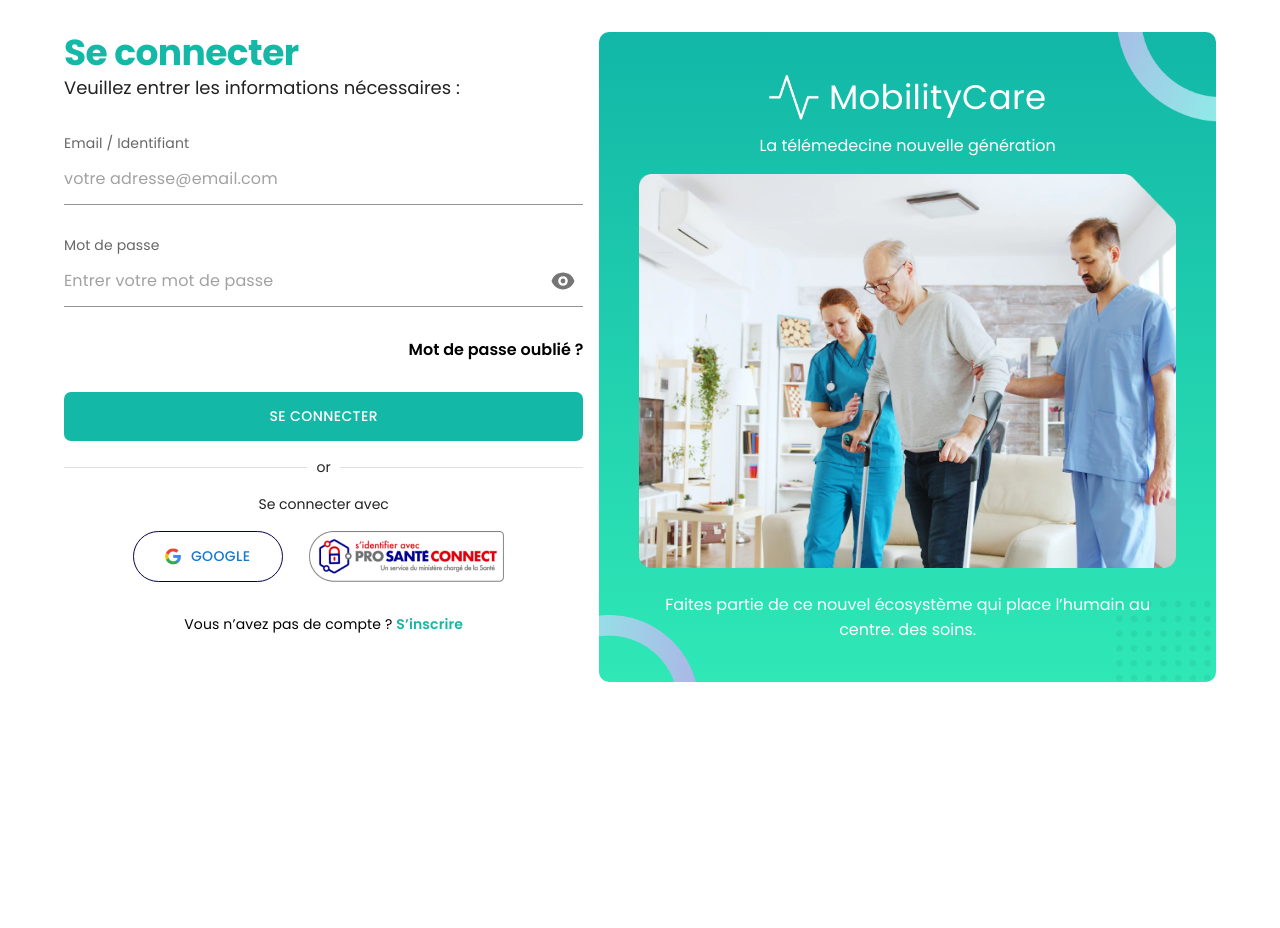
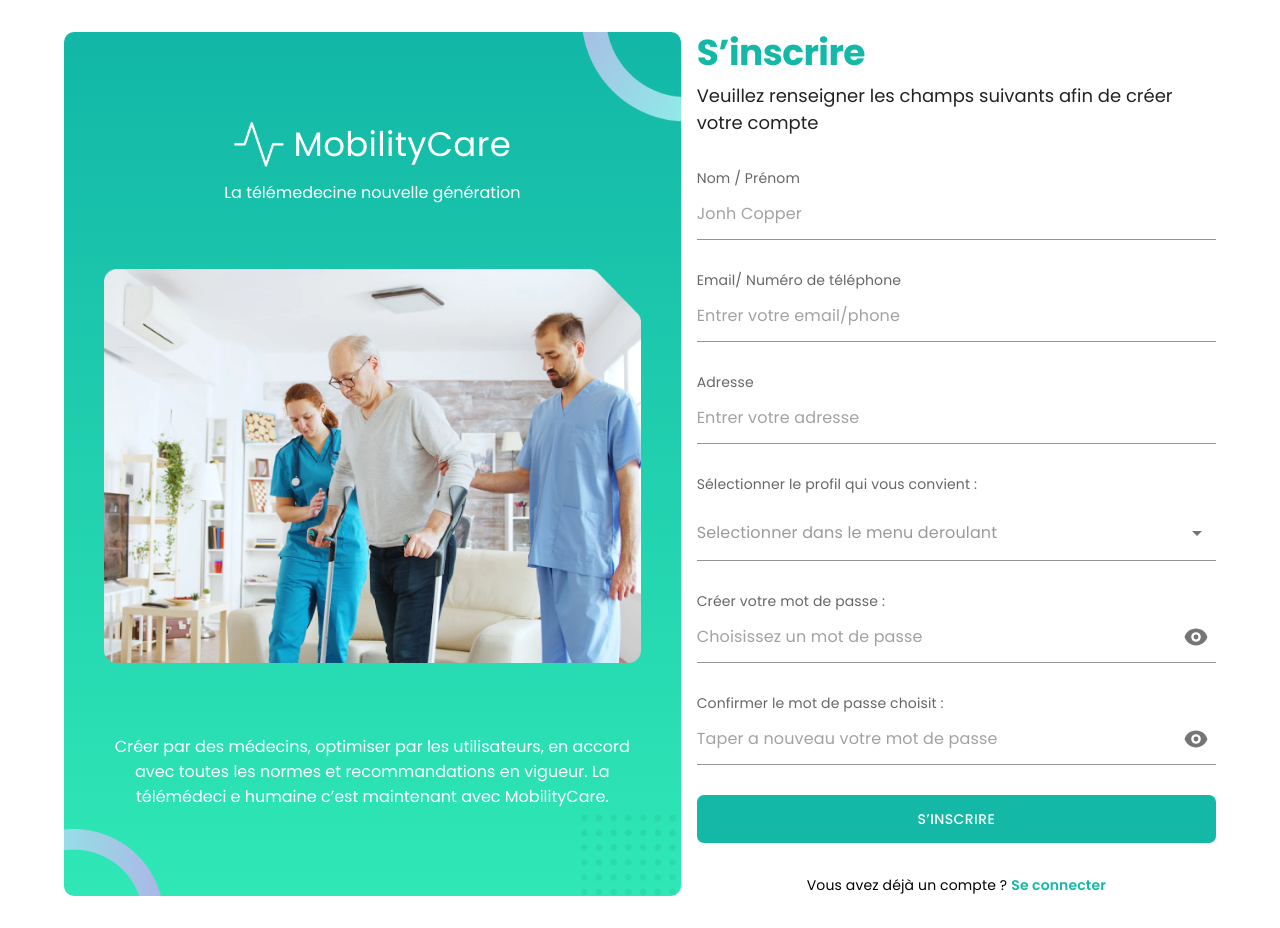
Before and after one commit to GioBitsa/fiver-project-21, a React (Create React App) app: page /register in a window 1280 px wide. Before the commit the page ends 800 px from the top, so only its background shows below. Built offline with nearby package versions, Linux system fonts and the light colour scheme.

Commit message:
added register page

```diff
--- /dev/null
+++ b/src/Components/Common/MainSelect/MainSelect.jsx
@@ -0,0 +1,27 @@
+import React from "react";
+import { InputContainer, MySelect, MyInputLabel } from "./Style";
+import { MenuItem } from "@mui/material";
+
+const MainSelect = ({ placeholder, inputLabel, onChange, value }) => {
+  return (
+    <InputContainer>
+      <MyInputLabel htmlFor={inputLabel}>{inputLabel}</MyInputLabel>
+      <MySelect
+        name={inputLabel}
+        defaultValue={0}
+        value={value}
+        onChange={onChange}
+        sx={value === 0 && { color: "rgba(0,0,0,0.4)" }}
+      >
+        <MenuItem value={0} disabled>
+          {placeholder}
+        </MenuItem>
+        <MenuItem value={1}>RandomValue 1</MenuItem>
+        <MenuItem value={2}>RandomValue 2</MenuItem>
+        <MenuItem value={3}>RandomValue 3</MenuItem>
+      </MySelect>
+    </InputContainer>
+  );
+};
+
+export default MainSelect;
--- /dev/null
+++ b/src/Components/Common/MainSelect/Style.js
@@ -0,0 +1,31 @@
+import { styled } from "@mui/system";
+import { Box, Select, InputLabel } from "@mui/material";
+import palette from "../../../Shared/palette";
+
+export const InputContainer = styled(Box)({
+  width: "100%",
+  marginBottom: "30px",
+});
+
+export const MyInputLabel = styled(InputLabel)({
+  fontSize: "14px !important",
+  marginBottom: "10px",
+});
+
+export const MySelect = styled(Select)({
+  width: "100%",
+
+  "& > div": {
+    paddingLeft: 0,
+  },
+
+  "& .MuiOutlinedInput-notchedOutline": {
+    border: "none",
+    borderBottom: "1px solid rgba(0,0,0,0.42)",
+    borderRadius: 0,
+  },
+
+  "&.Mui-focused fieldset": {
+    borderBottom: `2px solid ${palette.primary} !important`,
+  },
+});
--- a/src/Components/Common/index.js
+++ b/src/Components/Common/index.js
@@ -2,5 +2,6 @@
 import OutlineMainButton from "./OutlineMainButton/OutlineMainButton";
 import MainInput from "./MainInput/MainInput";
 import InputPassword from "./InputPassword/InputPassword";
+import MainSelect from "./MainSelect/MainSelect";
 
-export { MainButton, OutlineMainButton, MainInput, InputPassword };
+export { MainButton, OutlineMainButton, MainInput, InputPassword, MainSelect };
--- a/src/Pages/Register/Register.jsx
+++ b/src/Pages/Register/Register.jsx
@@ -1,24 +1,13 @@
 import React, { useState } from "react";
+import { Box, Grid, Container, Typography } from "@mui/material";
 import {
-  Box,
-  Grid,
-  Container,
-  Typography,
-  Divider,
-  Stack,
-} from "@mui/material";
-import { MainInput, InputPassword, MainButton } from "../../Components/Common";
+  MainInput,
+  InputPassword,
+  MainButton,
+  MainSelect,
+} from "../../Components/Common";
 import palette from "../../Shared/palette";
-import {
-  MyLink,
-  GoogleButton,
-  OtherLoginButton,
-  LogoContainer,
-  RightContainer,
-  LoginImg,
-} from "./Style";
-import OtherLoginButton1 from "../../Assets/OtherLoginButton (1).png";
-import OtherLoginButton2 from "../../Assets/OtherLoginButton (2).png";
+import { LogoContainer, RightContainer, LoginImg } from "./Style";
 import LogoWhite from "../../Assets/LogoWhite.png";
 import LoginImage from "../../Assets/LoginImage.png";
 import BottomEllipse from "../../Assets/NewsLetterEllipse.png";
@@ -27,8 +16,12 @@
 
 const Register = () => {
   const [values, setValues] = useState({
+    name: "",
     email: "",
+    address: "",
+    select: 0,
     password: "",
+    repeatPassword: "",
   });
 
   return (
@@ -47,7 +40,7 @@
         <Grid
           container
           spacing={2}
-          direction={{ xs: "column-reverse", md: "row" }}
+          direction={{ xs: "column-reverse", md: "row-reverse" }}
         >
           <Grid item xs={12} md={5.5}>
             <Typography
@@ -57,9 +50,10 @@
                 fontSize: "36px",
                 fontWeight: "bold",
                 color: palette.primary,
+                mb: 1,
               }}
             >
-              Se connecter
+              S’inscrire
             </Typography>
             <Typography
               component="p"
@@ -69,66 +63,62 @@
                 color: palette.blackText,
               }}
             >
-              Veuillez entrer les informations nécessaires :
+              Veuillez renseigner les champs suivants afin de créer votre compte
             </Typography>
             <Box sx={{ my: 4 }}>
               <MainInput
-                inputLabel="Email / Identifiant"
-                placeholder="votre adresse@email.com"
+                inputLabel="Nom / Prénom"
+                placeholder="Jonh Copper"
+                value={values.name}
+                onChange={(e) => setValues({ ...values, name: e.target.value })}
+              />
+              <MainInput
+                inputLabel="Email/ Numéro de téléphone"
+                placeholder="Entrer votre email/phone"
                 value={values.email}
                 onChange={(e) =>
                   setValues({ ...values, email: e.target.value })
                 }
               />
+              <MainInput
+                inputLabel="Adresse"
+                placeholder="Entrer votre adresse"
+                value={values.address}
+                onChange={(e) =>
+                  setValues({ ...values, address: e.target.value })
+                }
+              />
+              <MainSelect
+                inputLabel="Sélectionner le profil qui vous convient :"
+                placeholder="Selectionner dans le menu deroulant"
+                value={values.select}
+                onChange={(e) =>
+                  setValues({ ...values, select: e.target.value })
+                }
+              />
               <InputPassword
-                inputLabel="Mot de passe"
-                placeholder="Entrer votre mot de passe"
+                inputLabel="Créer votre mot de passe :"
+                placeholder="Choisissez un mot de passe"
                 value={values.password}
                 onChange={(e) =>
                   setValues({ ...values, password: e.target.value })
                 }
               />
-              <MyLink onClick={() => console.log("navigate to something")}>
-                Mot de passe oublié ?
-              </MyLink>
+              <InputPassword
+                inputLabel="Confirmer le mot de passe choisit :"
+                placeholder="Taper a nouveau votre mot de passe"
+                value={values.repeatPassword}
+                onChange={(e) =>
+                  setValues({ ...values, repeatPassword: e.target.value })
+                }
+              />
               <MainButton
                 sx={{ width: "100%", padding: "12px" }}
-                text="Se connecter"
+                text="S’inscrire"
               />
-              <Divider
-                sx={{ my: 2, fontSize: "14px", color: palette.blackText }}
-              >
-                or
-              </Divider>
-              <Typography
-                sx={{
-                  textAlign: "center",
-                  fontSize: "14px",
-                  color: palette.blackText,
-                }}
-                component="p"
-                variant="p"
-              >
-                Se connecter avec{" "}
-              </Typography>
-              <Stack
-                sx={{ my: 2 }}
-                direction={{ xs: "column", sm: "row" }}
-                justifyContent="center"
-                alignItems={{ xs: "center" }}
-                spacing={2}
-              >
-                <GoogleButton disableRipple>
-                  <img src={OtherLoginButton1} alt="google" />
-                  Google
-                </GoogleButton>
-                <OtherLoginButton disableRipple>
-                  <img src={OtherLoginButton2} alt="login" />
-                </OtherLoginButton>
-              </Stack>
             </Box>
             <Typography sx={{ textAlign: "center", fontSize: "14px" }}>
-              Vous n’avez pas de compte ?{" "}
+              Vous avez déjà un compte ?{" "}
               <strong
                 style={{
                   color: palette.primary,
@@ -136,7 +126,7 @@
                   cursor: "pointer",
                 }}
               >
-                S’inscrire
+                Se connecter
               </strong>
             </Typography>
           </Grid>
@@ -163,8 +153,9 @@
                 variant="p"
                 sx={{ textAlign: "center", color: palette.whiteText, mt: 3 }}
               >
-                Faites partie de ce nouvel écosystème qui place l’humain au
-                centre. des soins.
+                Créer par des médecins, optimiser par les utilisateurs, en
+                accord avec toutes les normes et recommandations en vigueur. La
+                télémédeci e humaine c’est maintenant avec MobilityCare.
               </Typography>
               <img className="top-ellipse" src={TopEllipse} alt="ellipse" />
               <img
```
